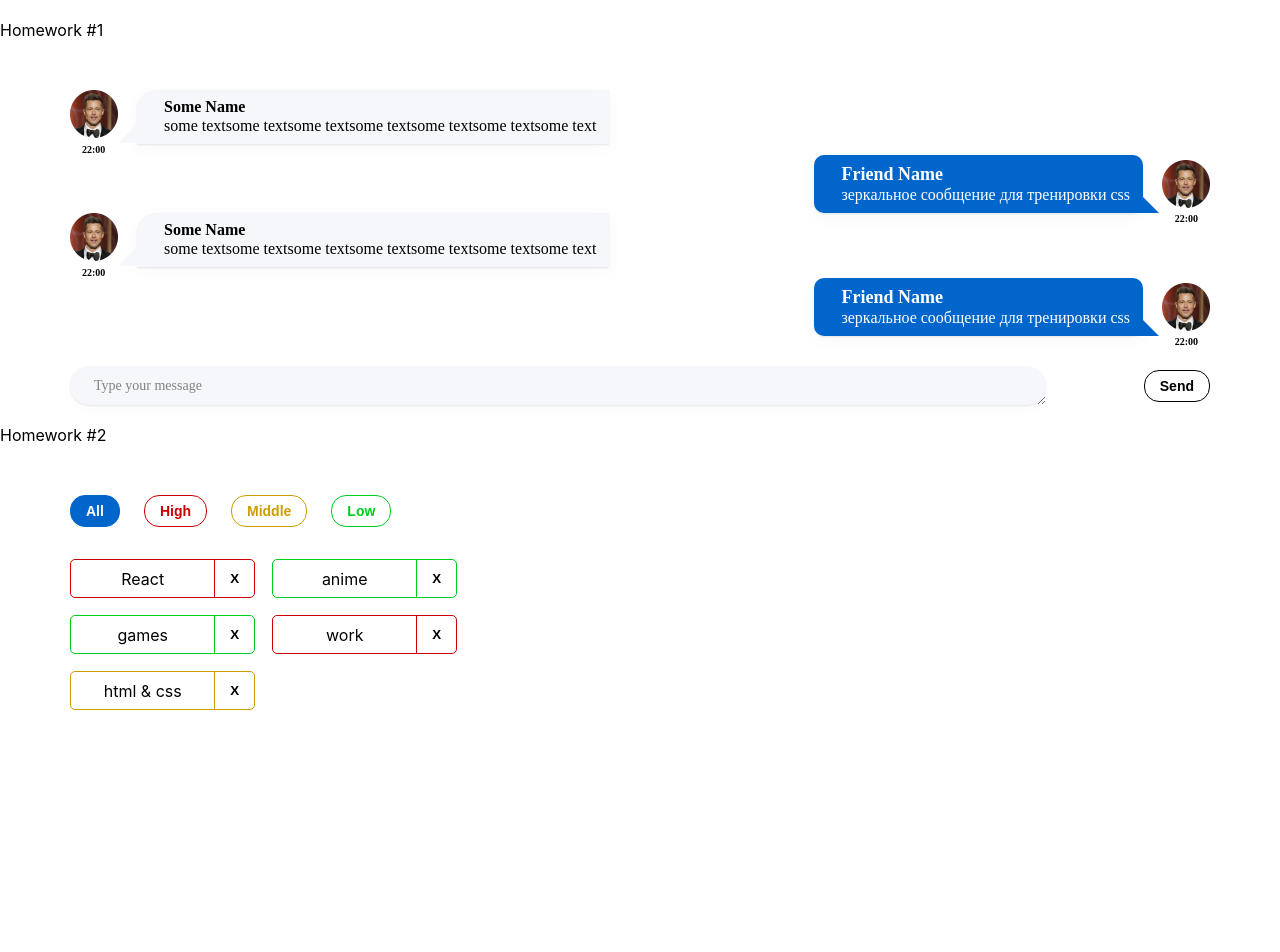
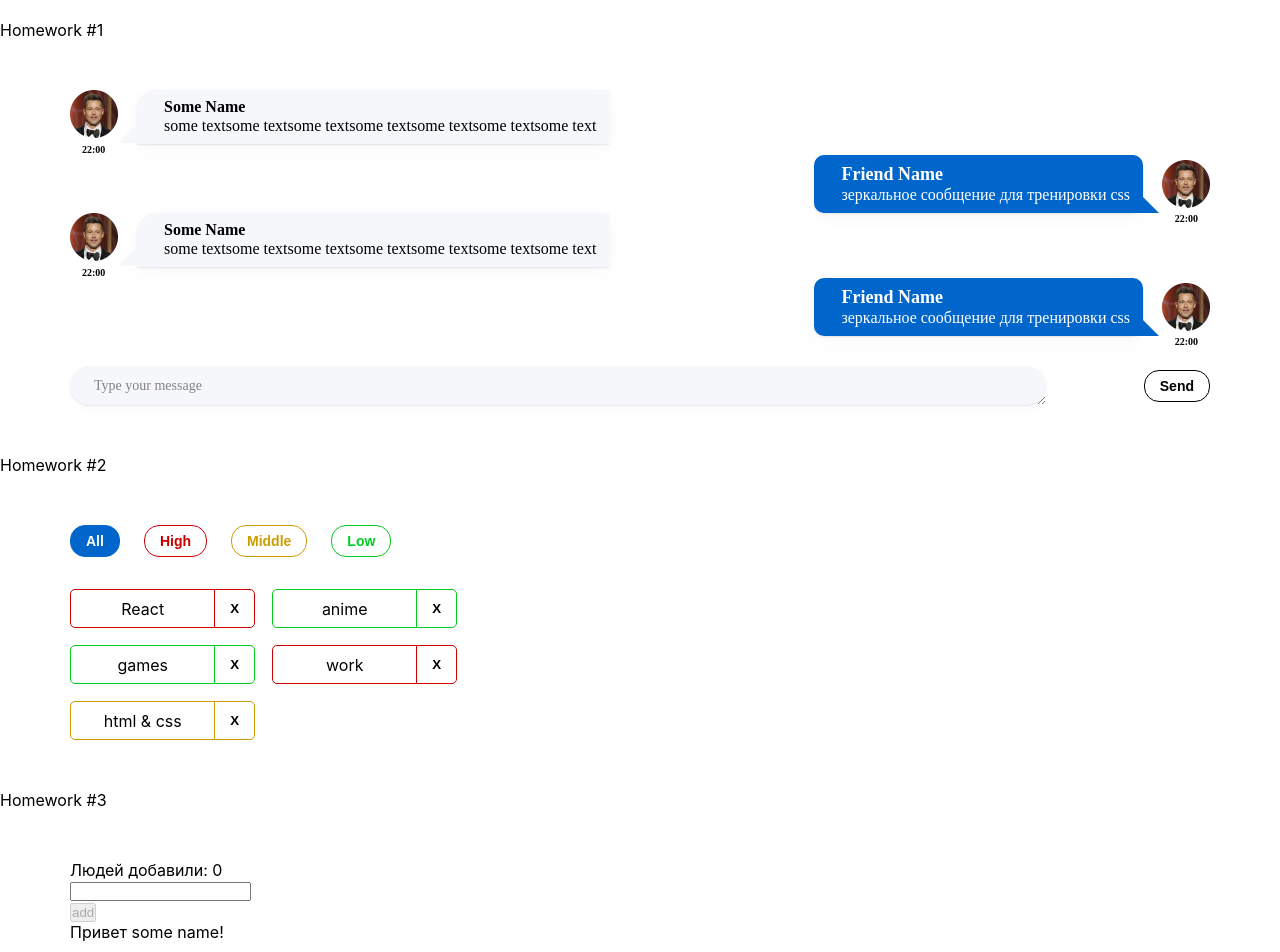
Before and after one commit to grigory-zhovtun/incubator-homeworks, a React (Create React App) app: page /#/ in a window 1280 px wide. Shown: the top 952 px of the page. Before the commit the page ends 800 px from the top, so only its background shows below. Built offline with nearby package versions, Linux system fonts and the light colour scheme.

Commit message:
fix GreetingContainer.tsx

```diff
--- a/src/s1-main/App.module.css
+++ b/src/s1-main/App.module.css
@@ -3,7 +3,7 @@
 }
 
 .hw {
-    margin: 50px 70px 0 70px;
+    margin: 50px 70px 50px 70px;
 }
 
 .hwTitle {
--- a/src/s1-main/App.tsx
+++ b/src/s1-main/App.tsx
@@ -2,13 +2,14 @@ import React from 'react'
 import s from './App.module.css'
 import HW1 from '../s2-homeworks/hw01/HW1'
 import HW2 from '../s2-homeworks/hw02/HW2'
+import HW3 from '../s2-homeworks/hw03/HW3'
 
 function App() {
     return (
         <div className={s.App}>
             <HW1/>
             <HW2/>
-            {/*<HW3/>*/}
+            <HW3/>
             {/*<HW4/>*/}
 
             {/*при выполнении дз 5 и более - закомментировать здесь дз 1-4, так как они есть внутри дз 5*/}
--- a/src/s2-homeworks/hw03/GreetingContainer.tsx
+++ b/src/s2-homeworks/hw03/GreetingContainer.tsx
@@ -3,18 +3,27 @@ import Greeting from './Greeting'
 import { UserType } from './HW3'
 
 type GreetingContainerPropsType = {
-    users: any // need to fix any
-    addUserCallback: any // need to fix any
+    users: UserType[] // need to fix any
+    addUserCallback: (name: string) => void // need to fix any
 }
 
-export const pureAddUser = (name: any, setError: any, setName: any, addUserCallback: any) => {
+export const pureAddUser = (name: string, setError: Function, setName: Function, addUserCallback: Function) => {
     // если имя пустое - показать ошибку, иначе - добавить юзера и очистить инпут
+    if (name.trim() === "") {
+        setError("Ошибка! Введите имя!")
+    } else {
+        addUserCallback(name)
+        setName('')
+    }
 }
 
-export const pureOnBlur = (name: any, setError: any) => { // если имя пустое - показать ошибку
+export const pureOnBlur = (name: string, setError: Function) => { // если имя пустое - показать ошибку
 }
 
-export const pureOnEnter = (e: any, addUser: any) => { // если нажата кнопка Enter - добавить
+export const pureOnEnter = (e: string, addUser: Function) => {
+    if (e === 'Enter') {
+        addUser()
+    }// если нажата кнопка Enter - добавить
 }
 
 // более простой и понятный для новичков
@@ -26,11 +35,11 @@ const GreetingContainer: React.FC<GreetingContainerPropsType> = ({
     addUserCallback,
 }) => {
     // деструктуризация пропсов
-    const [name, setName] = useState<any>('') // need to fix any
-    const [error, setError] = useState<any>('') // need to fix any
+    const [name, setName] = useState<string>('') // need to fix any
+    const [error, setError] = useState<string>('') // need to fix any
 
-    const setNameCallback = (e: any) => { // need to fix any
-        setName('some name') // need to fix
+    const setNameCallback = (e: ChangeEvent<HTMLInputElement>) => { // need to fix any
+        setName(e.currentTarget.value) // need to fix
 
         error && setError('')
     }
@@ -42,8 +51,8 @@ const GreetingContainer: React.FC<GreetingContainerPropsType> = ({
         pureOnBlur(name, setError)
     }
 
-    const onEnter = (e: any) => {
-        pureOnEnter(e, addUser)
+    const onEnter = (e: KeyboardEvent<HTMLInputElement>) => {
+        pureOnEnter(e.key, addUser)
     }
 
     const totalUsers = 0 // need to fix
--- a/src/s2-homeworks/hw03/HW3.tsx
+++ b/src/s2-homeworks/hw03/HW3.tsx
@@ -4,12 +4,12 @@ import s2 from '../../s1-main/App.module.css'
 import GreetingContainer from './GreetingContainer'
 
 /*
-* 1 - описать тип UserType
+* 1 - описать тип UserType ================= YES
 * 2 - указать нужный тип в useState с users
-* 3 - дописать типы и логику функции pureAddUserCallback и проверить её тестами
-* 4 - в файле GreetingContainer.tsx дописать типизацию пропсов
-* 5 - в файле GreetingContainer.tsx указать нужные типы в useState с name и error
-* 6 - в файле GreetingContainer.tsx дописать тип и логику функции setNameCallback
+* 3 - дописать типы и логику функции pureAddUserCallback и проверить её тестами ================= YES
+* 4 - в файле GreetingContainer.tsx дописать типизацию пропсов ================= YES
+* 5 - в файле GreetingContainer.tsx указать нужные типы в useState с name и error ================= YES
+* 6 - в файле GreetingContainer.tsx дописать тип и логику функции setNameCallback ================= YES
 * 7 - в файле GreetingContainer.tsx дописать логику функций pureAddUser, pureOnBlur, pureOnEnter и проверить их тестами
 * 8 - в файле GreetingContainer.tsx вычислить количество добавленных и имя последнего (totalUsers, lastUserName)
 * 9 - в файле Greeting.tsx дописать типизацию пропсов
@@ -19,20 +19,22 @@ import GreetingContainer from './GreetingContainer'
 
 // types
 export type UserType = {
-    _id: any // need to fix any
-    name: any // need to fix any
+    _id: number // need to fix any
+    name: string // need to fix any
 }
 
-export const pureAddUserCallback = (name: any, setUsers: any, users: any) => { // need to fix any
-    const user = { // need to fix
+export const pureAddUserCallback = (name: string, setUsers: Function, users: UserType[]) => { // need to fix any
+    const user = {
+        _id: v1(),
+        name: name
     }
     setUsers([...users, user])
 }
 
 const HW3 = () => {
-    const [users, setUsers] = useState<any>([]) // need to fix any
+    const [users, setUsers] = useState<UserType[]>([]) // need to fix any
 
-    const addUserCallback = (name: any) => { // need to fix any
+    const addUserCallback = (name: string) => { // need to fix any
         pureAddUserCallback(name, setUsers, users)
     }
 
```
